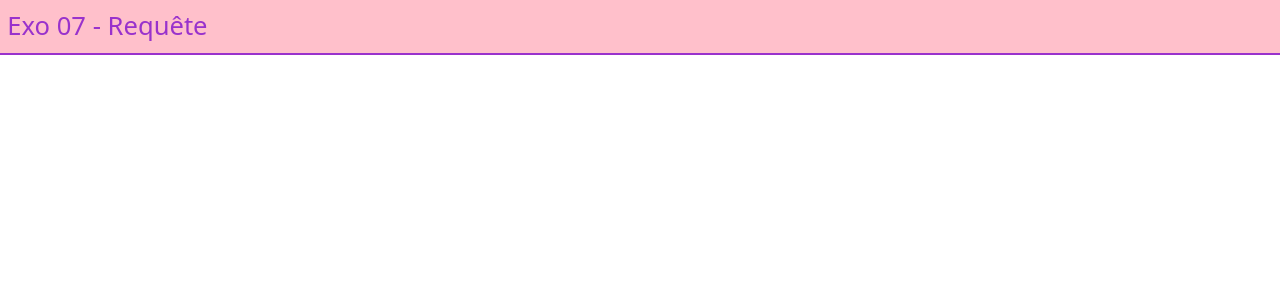
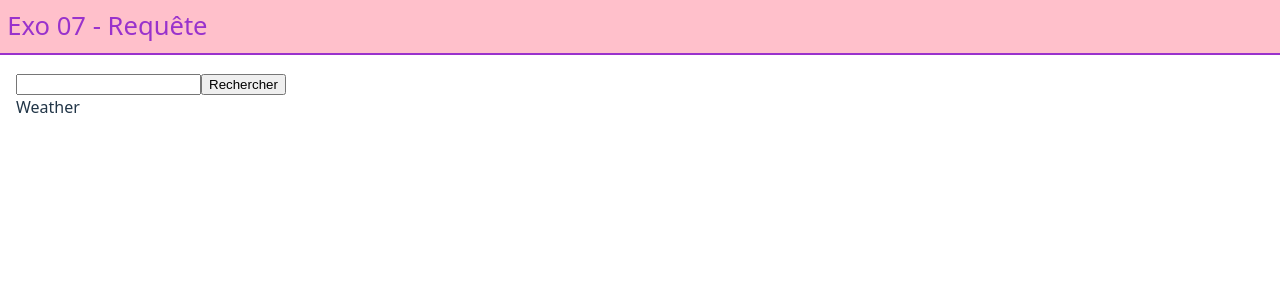
Before and after one commit to Formation-JS/BXL_JS2024_React_Exo07, a React (Vite) app: page / in a window 1280 px wide. Shown: the top 300 px of the page. Built offline with nearby package versions, Linux system fonts and the light colour scheme.

Commit message:
SearchBar v1 🦊

```diff
--- a/package.json
+++ b/package.json
@@ -12,7 +12,8 @@
   "dependencies": {
     "axios": "^1.8.3",
     "react": "^19.0.0",
-    "react-dom": "^19.0.0"
+    "react-dom": "^19.0.0",
+    "swr": "^2.3.3"
   },
   "devDependencies": {
     "@eslint/js": "^9.21.0",
--- a/src/App.jsx
+++ b/src/App.jsx
@@ -1,5 +1,6 @@
 import './App.css'
 import Header from './containers/header/header.jsx';
+import Weather from './containers/weather/weather-app.jsx';
 
 function App() {
 
@@ -7,7 +8,7 @@ function App() {
     <>
       <Header />
       <main>
-
+        <Weather />
       </main>
     </>
   )
--- /dev/null
+++ b/src/components/search-bar/search-bar.jsx
@@ -0,0 +1,30 @@
+import { useId } from "react";
+
+export default function SearchBar({
+    label = undefined,
+    placeholder = undefined,
+    btnSubmit = undefined,
+    onSearch = (query) => { } //NOOP
+}) {
+    const inputId = useId();
+
+    const handleSearchAction = (formData) => {
+        // PreventDefault est fait via l'attribut "action" du form
+
+        // Récuperation des données
+        const query = formData.get('query');
+
+        // Communication avec le composant "parent"
+        onSearch(query);
+    };
+
+    return (
+        <form action={handleSearchAction}>
+            {label && (
+                <label htmlFor={inputId}>{label} : </label>
+            )}
+            <input name="query" id={inputId} type="text" placeholder={placeholder} />
+            <button type="submit">{btnSubmit ?? 'Rechercher'}</button>
+        </form>
+    );
+}
--- /dev/null
+++ b/src/containers/weather/weather-app.jsx
@@ -0,0 +1,13 @@
+import SearchBar from "../../components/search-bar/search-bar.jsx";
+
+export default function Weather() {
+
+    return (
+        <>
+            <SearchBar onSearch={console.log} />
+
+            Weather
+
+        </>
+    )
+}
```
Also changed, not shown: 1 other file (tests, documents, lock files or other folders).
